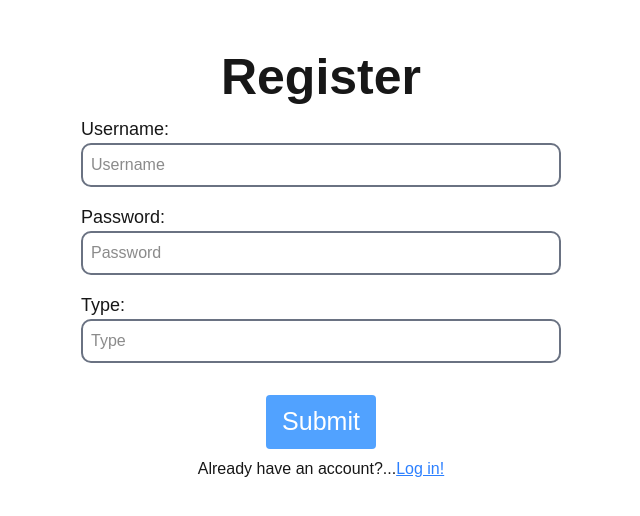
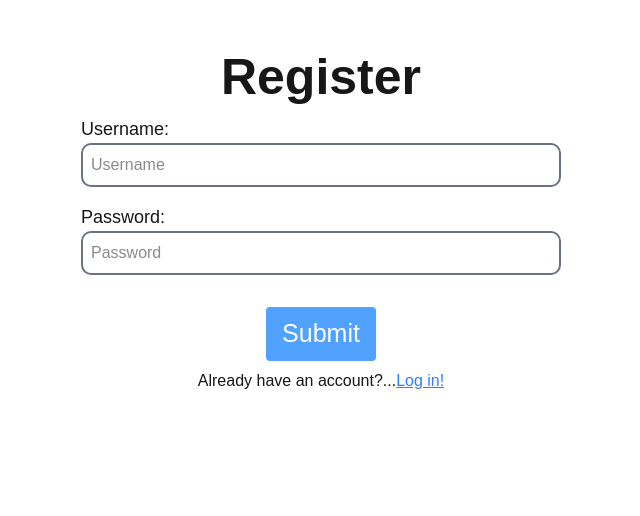
Before and after one commit to DanMart331/unjavascript, a Next.js app: page /register in a window 1280 px wide. Shown: the top 516 px of the page, without its empty margins (319-959 px from the left). Built offline with nearby package versions, Linux system fonts and the light colour scheme.

Commit message:
removed type on registration

```diff
--- /dev/null
+++ b/config/mongodb.ts
@@ -0,0 +1,20 @@
+import mongoose from "mongoose";
+
+
+const connectMongoDB = async (): Promise<void> => {
+ try {
+   const uri = process.env.MONGODB_URI;
+   if (!uri) {
+     throw new Error("MONGODB_URI is not defined in environment variables.");
+   }
+
+
+   await mongoose.connect(uri);
+   console.log("Connected to MongoDB.");
+ } catch (error) {
+   console.log("Error connecting to MongoDB:", (error as Error).message);
+ }
+};
+
+
+export default connectMongoDB;
--- a/src/app/register/page.tsx
+++ b/src/app/register/page.tsx
@@ -80,15 +80,6 @@ export default function registerPage() {
             required
             className="w-full p-2 border-[2px] border-gray-500 rounded-[10px]"
           />
-          <label htmlFor='username' className="block text-lg font-large text-black-200 mb-0">Type: </label>
-          <input
-            name="type"
-            value={formData.type}
-            onChange={handleChange}
-            placeholder="Type"
-            required
-            className="w-full p-2 border-[2px] border-gray-500 rounded-[10px]"
-          />
           <div className="flex justify-center">
             <button
               type="submit"
```
